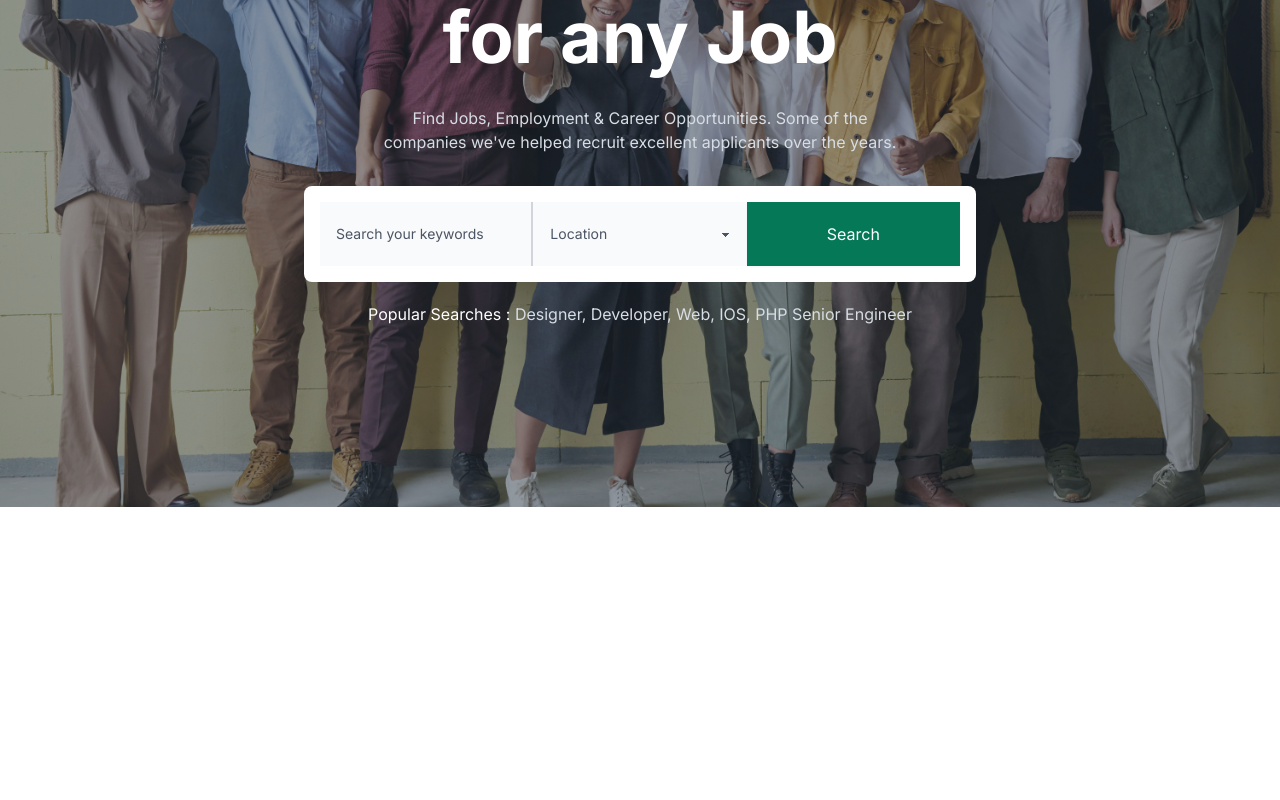
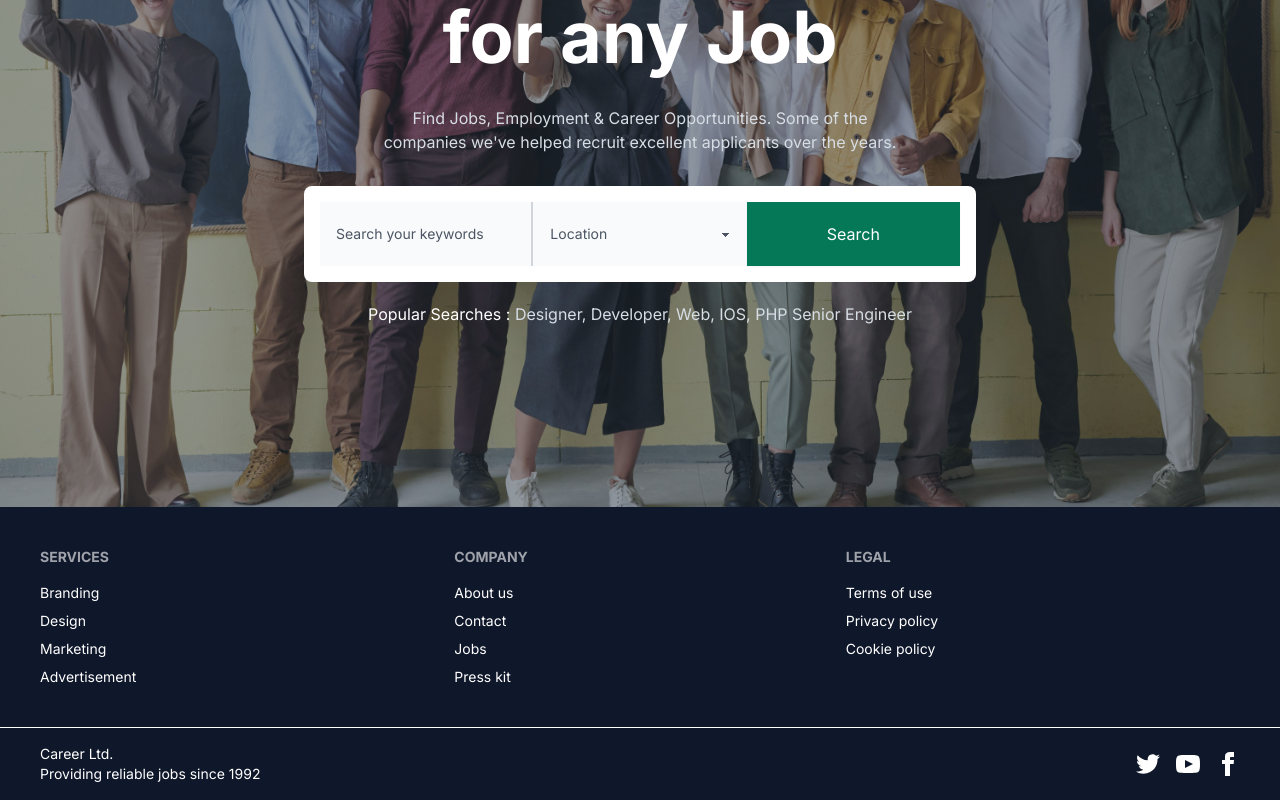
Before and after one commit to shahedul-alam/job-portal-client, a React app: page / in a window 1280 px wide. Shown: the part 293-1093 px from the top of the page. Before the commit the page ends 800 px from the top, so only its background shows below. Built offline with nearby package versions, Linux system fonts and the light colour scheme; the HTML template or start-up script is replaced by a standard one.

Commit message:
Footer added

```diff
--- /dev/null
+++ b/src/components/shared/Footer.jsx
@@ -0,0 +1,76 @@
+const Footer = () => {
+  return (
+    <section className="bg-[#0f172a] font-inter">
+      <footer className="container mx-auto footer bg-[#0f172a] text-white p-10">
+        <nav>
+          <h6 className="footer-title">Services</h6>
+          <a className="link link-hover">Branding</a>
+          <a className="link link-hover">Design</a>
+          <a className="link link-hover">Marketing</a>
+          <a className="link link-hover">Advertisement</a>
+        </nav>
+        <nav>
+          <h6 className="footer-title">Company</h6>
+          <a className="link link-hover">About us</a>
+          <a className="link link-hover">Contact</a>
+          <a className="link link-hover">Jobs</a>
+          <a className="link link-hover">Press kit</a>
+        </nav>
+        <nav>
+          <h6 className="footer-title">Legal</h6>
+          <a className="link link-hover">Terms of use</a>
+          <a className="link link-hover">Privacy policy</a>
+          <a className="link link-hover">Cookie policy</a>
+        </nav>
+      </footer>
+      <footer className="container mx-auto footer bg-[#0f172a] text-white border-white border-t px-10 py-4">
+        <aside className="grid-flow-col items-center">
+          <p>
+            Career Ltd.
+            <br />
+            Providing reliable jobs since 1992
+          </p>
+        </aside>
+        <nav className="md:place-self-center md:justify-self-end">
+          <div className="grid grid-flow-col gap-4">
+            <a>
+              <svg
+                xmlns="http://www.w3.org/2000/svg"
+                width="24"
+                height="24"
+                viewBox="0 0 24 24"
+                className="fill-current"
+              >
+                <path d="M24 4.557c-.883.392-1.832.656-2.828.775 1.017-.609 1.798-1.574 2.165-2.724-.951.564-2.005.974-3.127 1.195-.897-.957-2.178-1.555-3.594-1.555-3.179 0-5.515 2.966-4.797 6.045-4.091-.205-7.719-2.165-10.148-5.144-1.29 2.213-.669 5.108 1.523 6.574-.806-.026-1.566-.247-2.229-.616-.054 2.281 1.581 4.415 3.949 4.89-.693.188-1.452.232-2.224.084.626 1.956 2.444 3.379 4.6 3.419-2.07 1.623-4.678 2.348-7.29 2.04 2.179 1.397 4.768 2.212 7.548 2.212 9.142 0 14.307-7.721 13.995-14.646.962-.695 1.797-1.562 2.457-2.549z"></path>
+              </svg>
+            </a>
+            <a>
+              <svg
+                xmlns="http://www.w3.org/2000/svg"
+                width="24"
+                height="24"
+                viewBox="0 0 24 24"
+                className="fill-current"
+              >
+                <path d="M19.615 3.184c-3.604-.246-11.631-.245-15.23 0-3.897.266-4.356 2.62-4.385 8.816.029 6.185.484 8.549 4.385 8.816 3.6.245 11.626.246 15.23 0 3.897-.266 4.356-2.62 4.385-8.816-.029-6.185-.484-8.549-4.385-8.816zm-10.615 12.816v-8l8 3.993-8 4.007z"></path>
+              </svg>
+            </a>
+            <a>
+              <svg
+                xmlns="http://www.w3.org/2000/svg"
+                width="24"
+                height="24"
+                viewBox="0 0 24 24"
+                className="fill-current"
+              >
+                <path d="M9 8h-3v4h3v12h5v-12h3.642l.358-4h-4v-1.667c0-.955.192-1.333 1.115-1.333h2.885v-5h-3.808c-3.596 0-5.192 1.583-5.192 4.615v3.385z"></path>
+              </svg>
+            </a>
+          </div>
+        </nav>
+      </footer>
+    </section>
+  );
+};
+
+export default Footer;
--- a/src/layouts/RootLayout.jsx
+++ b/src/layouts/RootLayout.jsx
@@ -1,5 +1,6 @@
 import { Outlet } from "react-router";
 import Navbar from "../components/shared/Navbar";
+import Footer from "../components/shared/Footer";
 
 const RootLayout = () => {
   return (
@@ -7,6 +8,8 @@
       <Navbar />
 
       <Outlet />
+
+      <Footer />
     </>
   );
 };
--- a/src/pages/HomePage.jsx
+++ b/src/pages/HomePage.jsx
@@ -2,7 +2,7 @@
 
 const HomePage = () => {
   return (
-    <main>
+    <main className="font-inter">
       <Banner />
     </main>
   );
```
